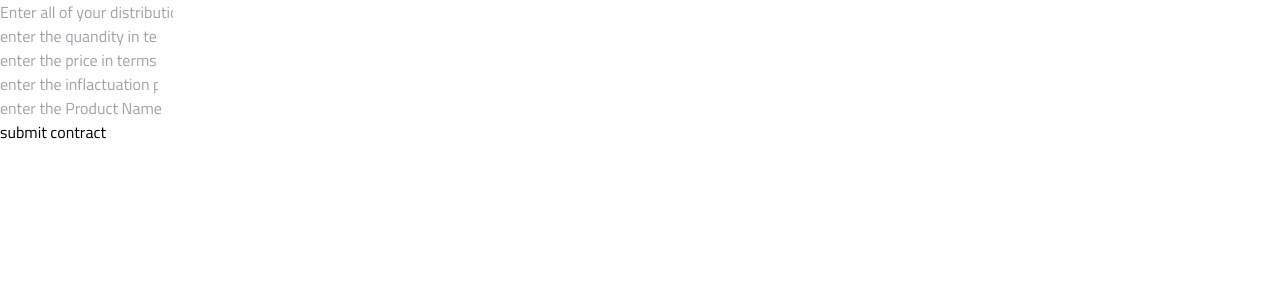
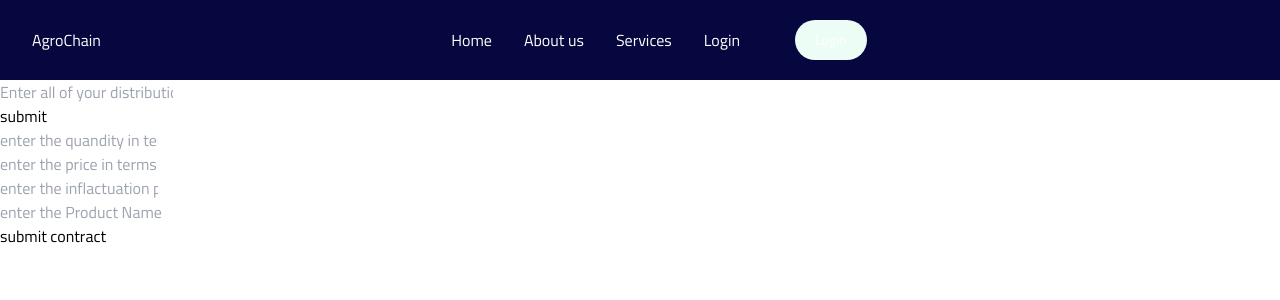
Before and after one commit to AadiNir/SIH-project, a React (Create React App) app in the folder Client/: page /Login in a window 1280 px wide. Shown: the top 300 px of the page. Built offline with nearby package versions, Linux system fonts and the light colour scheme.

Commit message:
timeline backend integrated

```diff
--- a/Client/src/Pages/Postdetails.js
+++ b/Client/src/Pages/Postdetails.js
@@ -2,12 +2,15 @@ import React,{useEffect} from 'react'
 import { useState } from 'react';
 import { ethers } from 'ethers';
 import {abi} from '../agro';
-
+import Navbar from '../components/Navbar';
 
 function Postdetails() {
     const[signeraddress,setsigneraddress]=useState("You haven't logged in yet");
     const[contract,setcontract]=useState();
-    const[pendingadd,setpendingadd]= useState([]);
+    const[pendingadd,setpendingadd]= useState('');
+    const[pending,setpending]= useState([]);
+
+
     const[quandity,setquanidty]= useState();
     const[price,setprice]= useState();
     const[inflation,setinflation]= useState();
@@ -37,22 +40,26 @@ function Postdetails() {
     const add= async (e)=>{
       e.preventDefault();
       try{
-        await contract.initiate_order(pendingadd,quandity,price,inflation,prodnam,[]);
+        await contract.initiate_order(pending,quandity,price,inflation,prodnam,[]);
       }catch(err){
         console.log(err);
       }
       }
-    async function get(){
-        const data=await contract.get_order(1);
-        console.log(data.id.toString());
+
+    async function setq(e){
+      e.preventDefault();
+      pending.push(pendingadd);
+      console.log(pending);
 
     }
 
-
   return (
     <div>
+    <Navbar/>
     <form onSubmit={(e)=>add(e)}>
-      <input type='text' placeholder="Enter all of your distribution address in the format ['address1','address2'....]" onChange={e=>{setpendingadd(e.target.value)}}></input><br/>
+      <input type='text' placeholder="Enter all of your distribution address in the format" onChange={e=>{setpendingadd(e.target.value)}}></input><br/>
+      <button onClick={e=>setq(e)}>submit</button><br/>
+
       <input type='number' placeholder='enter the quandity in terms of Kg' onChange={e=>{setquanidty(e.target.value)}}></input><br/>
       <input type='number' placeholder='enter the price in terms of Rs'  onChange={e=>{setprice(e.target.value)}}></input><br/>
       <input type='number' placeholder='enter the inflactuation percentage'  onChange={e=>{setinflation(e.target.value)}}></input><br/>
```
